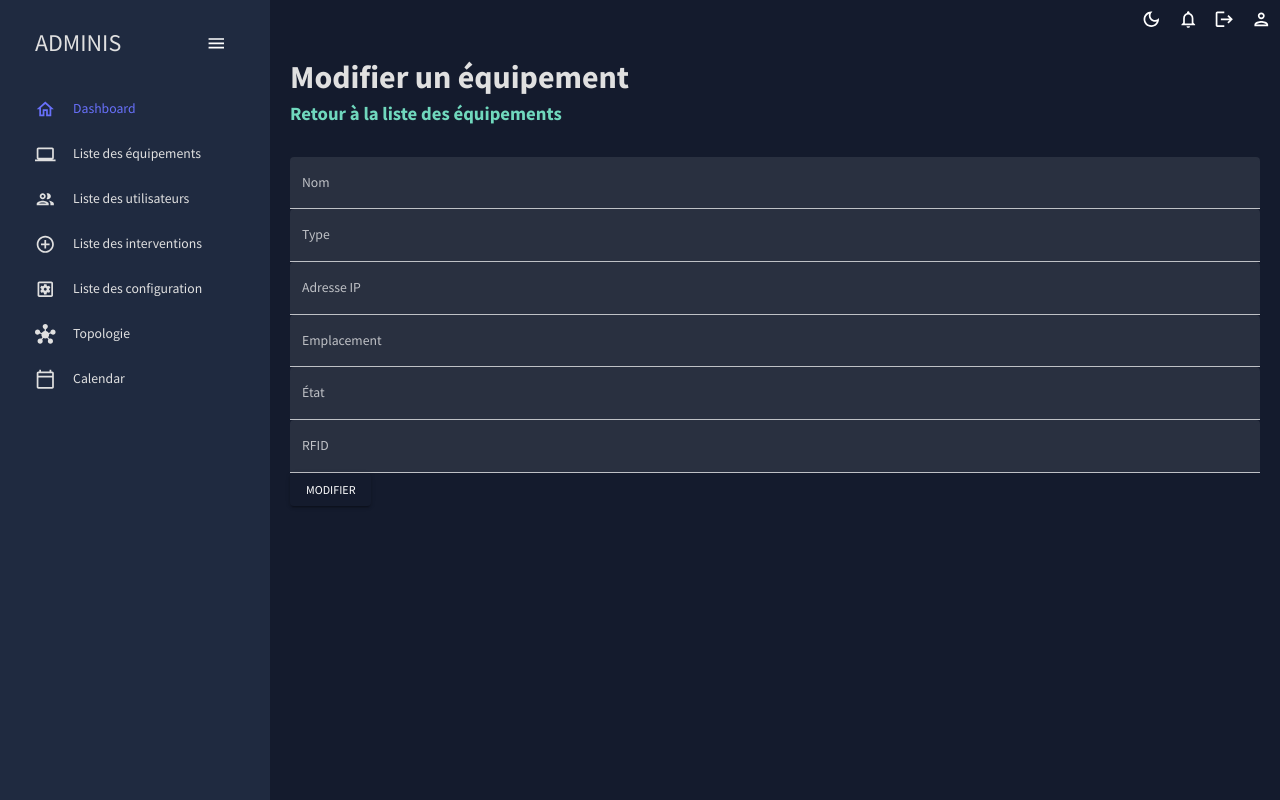
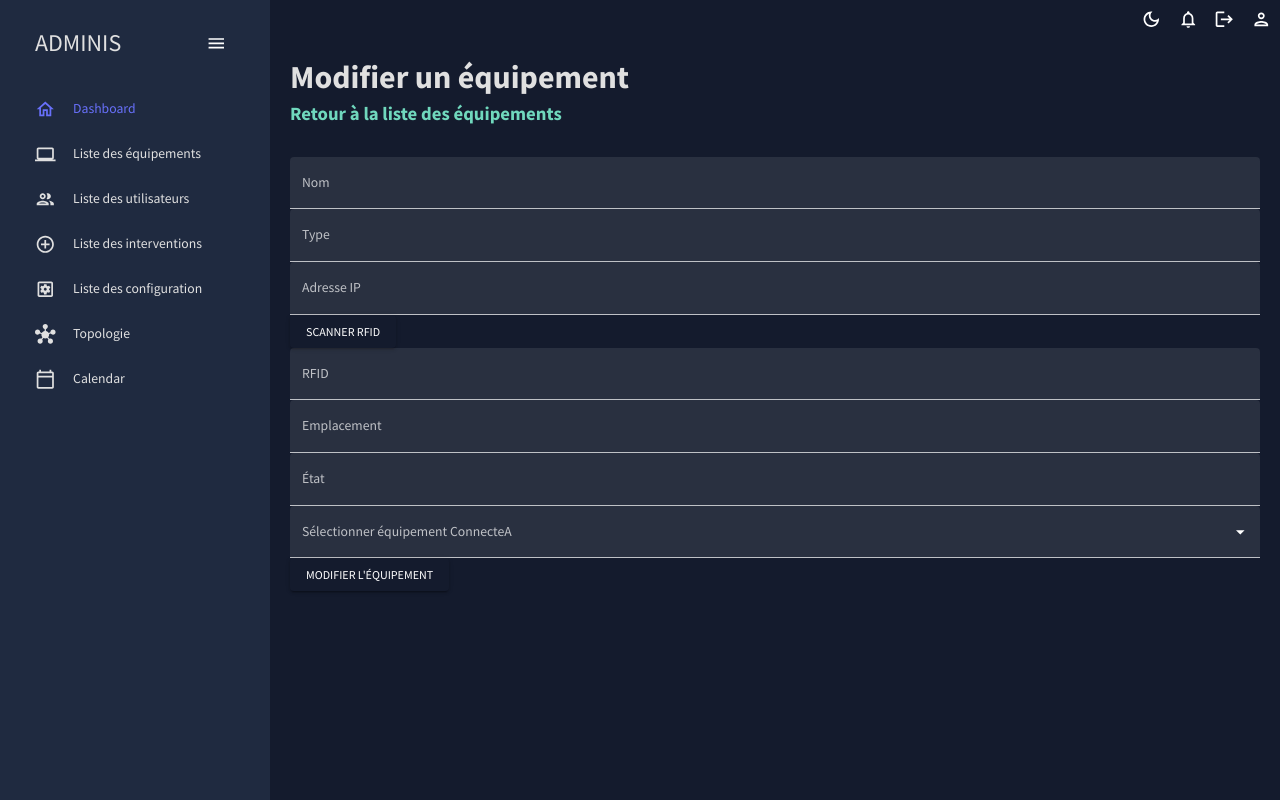
Before and after one commit to Meryem-megdiche/reactApp, a React (Create React App) app: page /modify/1 in a window 1280 px wide. Built offline with nearby package versions, Linux system fonts and the light colour scheme; no server answers.

Commit message:
new added hi

```diff
--- a/src/scenes/ModifyEquipment/index.jsx
+++ b/src/scenes/ModifyEquipment/index.jsx
@@ -1,49 +1,39 @@
-// Import des composants nécessaires
 import React, { useState, useEffect } from 'react';
-import { Box, TextField, Button } from "@mui/material";  // Added Button
+import { Box, TextField, Button, Snackbar, Autocomplete } from "@mui/material";
 import { Formik } from "formik";
 import * as yup from "yup";
 import Header from "../../components/Header";
 import axios from 'axios';
 import { useParams } from "react-router-dom";
-import { useNavigate } from 'react-router-dom'; // Assurez-vous d'importer useNavigate
-
+import { useNavigate } from 'react-router-dom';
+import { useSnackbar } from 'notistack';
 
 // Schéma de validation avec Yup
 const checkoutSchema = yup.object().shape({
   Nom: yup.string().required("Champ requis"),
   Type: yup.string().required("Champ requis"),
   AdresseIp: yup.string().required("Champ requis"),
+  RFID: yup.string().required("Champ requis"),
   Emplacement: yup.string().required("Champ requis"),
   Etat: yup.string().required("Champ requis"),
-  RFID : yup.string().required("Champ requis"),
+  ConnecteA: yup.string().required("L'ID de l'équipement connecté est requis")
 });
 
 // Composant de l'interface de modification
 const ModifyEquipment = () => {
-
+  const [equipments, setEquipments] = useState([]);
   const [equipmentData, setEquipmentData] = useState({});
   const [loading, setLoading] = useState(true);
   const [successMessage, setSuccessMessage] = useState(null);
   const [errorMessage, setErrorMessage] = useState(null);
   const navigate = useNavigate();
-  // Utilisez l'ID de l'équipement à partir de l'URL
   const { id } = useParams();
-  const [equipment, setEquipment] = useState({
-    Nom: '',
-    Type: '',
-    AdresseIp: '',
-    Emplacement: '',
-    Etat: '',
-    RFID:''
-  });
+  const { enqueueSnackbar } = useSnackbar();
 
   useEffect(() => {
     const fetchEquipmentData = async () => {
       try {
-        const response = await axios.get(`https://nodeapp-0ome.onrender.com
-
-/equip/equip/${id}`);
+        const response = await axios.get(`http://localhost:3001/equip/equip/${id}`);
         console.log("Données de l'équipement existant :", response.data);
         setEquipmentData(response.data);
       } catch (error) {
@@ -53,21 +43,29 @@ const ModifyEquipment = () => {
       }
     };
 
+    const fetchEquipments = async () => {
+      try {
+        const { data } = await axios.get('http://localhost:3001/equip');
+        setEquipments(data);
+      } catch (error) {
+        console.error('Erreur lors du chargement des équipements:', error);
+      }
+    };
+
     fetchEquipmentData();
+    fetchEquipments();
   }, [id]);
-
 
   const handleModifyEquipment = async (values) => {
     try {
-      const response = await axios.put(`https://nodeapp-0ome.onrender.com/equip/equip/${id}`, values);
+      const response = await axios.put(`http://localhost:3001/equip/equip/${id}`, values);
 
       if (response.data.success) {
         setSuccessMessage("Équipement modifié avec succès");
         setErrorMessage(null);
-        // Ajout d'une temporisation avant de rediriger l'utilisateur
         setTimeout(() => {
-          navigate('/team'); // Remplacez ceci par le chemin réel de votre liste d'équipements
-        }, 800); // 3000 millisecondes = 3 secondes
+          navigate('/team');
+        }, 800);
       } else {
         setErrorMessage(response.data.message || "Erreur inattendue lors de la modification de l'équipement");
         setSuccessMessage(null);
@@ -79,21 +77,72 @@ const ModifyEquipment = () => {
     }
   };
 
-  // Gérez les changements dans le formulaire
-  const handleInputChange = (e) => {
-    const { name, value } = e.target;
-    setEquipment((prevEquipment) => ({
-      ...prevEquipment,
-      [name]: value
-    }));
+  const RfidScanner = ({ setFieldValue }) => {
+    const [open, setOpen] = useState(false);
+    const [message, setMessage] = useState("");
+    const [nfcSupported, setNfcSupported] = useState(false);
+
+    useEffect(() => {
+      if ("NDEFReader" in window) {
+        setNfcSupported(true);
+        console.log("NFC supporté");
+      } else {
+        setNfcSupported(false);
+        enqueueSnackbar("NFC n'est pas supporté sur cet appareil ou navigateur.", { variant: 'warning' });
+        console.log("NFC non supporté");
+      }
+    }, [enqueueSnackbar]);
+
+    const handleClose = () => {
+      setOpen(false);
     };
-  const navigateToConfigList = () => {
-    navigate('/team'); // Remplacez par le chemin correct
+
+    const readNfcTag = async () => {
+      if (nfcSupported) {
+        try {
+          const reader = new NDEFReader();
+          await reader.scan();
+          console.log("En attente de la lecture du tag NFC...");
+
+          reader.onreading = event => {
+            console.log("Tag NFC détecté !");
+            const serialNumber = event.serialNumber;
+            if (serialNumber) {
+              console.log("Numéro de série du tag NFC:", serialNumber);
+              setFieldValue('RFID', serialNumber);
+              setMessage(`RFID scanné avec succès: ${serialNumber}`);
+              setOpen(true);
+              enqueueSnackbar(`RFID scanné avec succès: ${serialNumber}`, { variant: 'success' });
+              if (navigator.vibrate) {
+                navigator.vibrate(200); // Vibration de 200 ms
+              }
+            } else {
+              console.error("Aucune donnée scannée.");
+              enqueueSnackbar("Aucune donnée scannée.", { variant: 'warning' });
+            }
           };
+        } catch (error) {
+          console.error(`Erreur de lecture du tag NFC: ${error.message}`);
+          setMessage(`Erreur de lecture du tag NFC: ${error.message}`);
+          setOpen(true);
+          enqueueSnackbar(`Erreur de lecture du tag NFC: ${error.message}`, { variant: 'error' });
+        }
+      }
+    };
+
+    return (
+      <>
+        <Button onClick={readNfcTag} variant="contained" color="primary">
+          Scanner RFID
+        </Button>
+        <Snackbar open={open} autoHideDuration={6000} onClose={handleClose} message={message} />
+      </>
+    );
+  };
+
   return (
     <Box m="20px">
-      <Header title="Modifier un équipement" subtitle="Retour à la liste des équipements"
-       onSubtitleClick={navigateToConfigList} />
+      <Header title="Modifier un équipement" subtitle="Retour à la liste des équipements" />
       {loading && <p>Loading...</p>}
 
       {!loading && (
@@ -111,7 +160,7 @@ const ModifyEquipment = () => {
           )}
 
           <Formik
-    initialValues={equipmentData} // Ces données devraient provenir de l'état initialisé avec les données de l'équipement.
+            initialValues={equipmentData}
             validationSchema={checkoutSchema}
             onSubmit={handleModifyEquipment}
           >
@@ -122,6 +171,7 @@ const ModifyEquipment = () => {
               handleBlur,
               handleChange,
               handleSubmit,
+              setFieldValue,
             }) => (
               <form onSubmit={handleSubmit} method="POST">
                 <TextField
@@ -163,6 +213,18 @@ const ModifyEquipment = () => {
                   helperText={touched.AdresseIp && errors.AdresseIp}
                   sx={{ gridColumn: "span 4" }}
                 />
+                <RfidScanner setFieldValue={setFieldValue} />
+                <TextField
+                  fullWidth
+                  variant="filled"
+                  type="text"
+                  label="RFID"
+                  value={values.RFID}
+                  name="RFID"
+                  error={!!errors.RFID}
+                  helperText={errors.RFID}
+                  sx={{ gridColumn: "span 4" }}
+                />
                 <TextField
                   fullWidth
                   variant="filled"
@@ -189,21 +251,25 @@ const ModifyEquipment = () => {
                   helperText={touched.Etat && errors.Etat}
                   sx={{ gridColumn: "span 4" }}
                 />
+                <Autocomplete
+                  fullWidth
+                  options={equipments}
+                  getOptionLabel={(option) => option.Nom}
+                  onChange={(event, value) => setFieldValue('ConnecteA', value ? value._id : '')}
+                  renderInput={(params) => (
                     <TextField
-                  fullWidth
+                      {...params}
+                      label="Sélectionner équipement ConnecteA"
                       variant="filled"
-                  type="text"
-                  label="RFID"
+                      name="ConnecteA"
+                      error={!!touched.ConnecteA && !!errors.ConnecteA}
+                      helperText={touched.ConnecteA && errors.ConnecteA}
                       onBlur={handleBlur}
-                  onChange={handleChange}
-                  value={values.RFID}
-                  name="RFID"
-                  error={!!touched.RFID && !!errors.RFID}
-                  helperText={touched.RFID && errors.RFID}
-                  sx={{ gridColumn: "span 4" }}
+                    />
+                  )}
                 />
                 <Button type="submit" variant="contained" color="primary">
-                  Modifier
+                  Modifier l'équipement
                 </Button>
               </form>
             )}
@@ -214,5 +280,4 @@ const ModifyEquipment = () => {
   );
 };
 
-// Exportez le composant de l'interface de modification
 export default ModifyEquipment;
```
Lines whose indentation alone changed are shown as unchanged.
